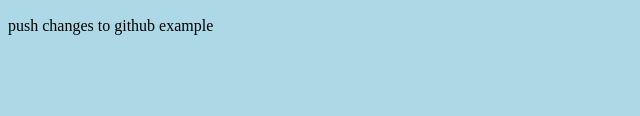
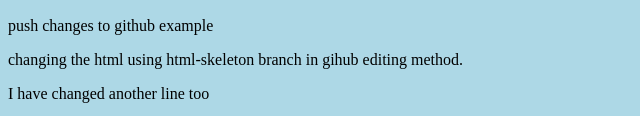
Before and after one commit to YitbarekGossaye/Git-Training, a plain HTML site: page index.html in a window 1280 px wide. Shown: the part 1205-1321 px from the top of the page, without its empty margins (0-640 px from the left). Before the commit the page ends 1256 px from the top, so only its background shows below. Drawn offline with Linux system fonts and the light colour scheme.

Commit message:
Update index.html

```diff
--- a/index.html
+++ b/index.html
@@ -16,6 +16,8 @@
     <p>This line is here to show how merging works.</p>
     <div><img style="width: 500px; height: 500px;" src="img_hello_git.jpg" alt="image"></div>
     <p>push changes to github example</p>
+    <p>changing the html using html-skeleton branch in gihub editing method.</P>
+    <p>I have changed another line too</P>
 
 </body>
 </html>
```
